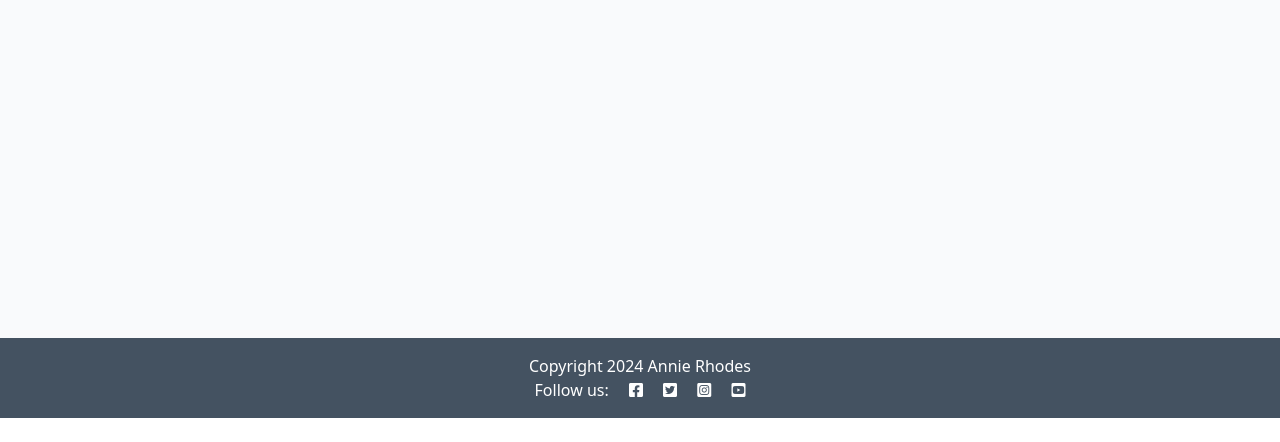
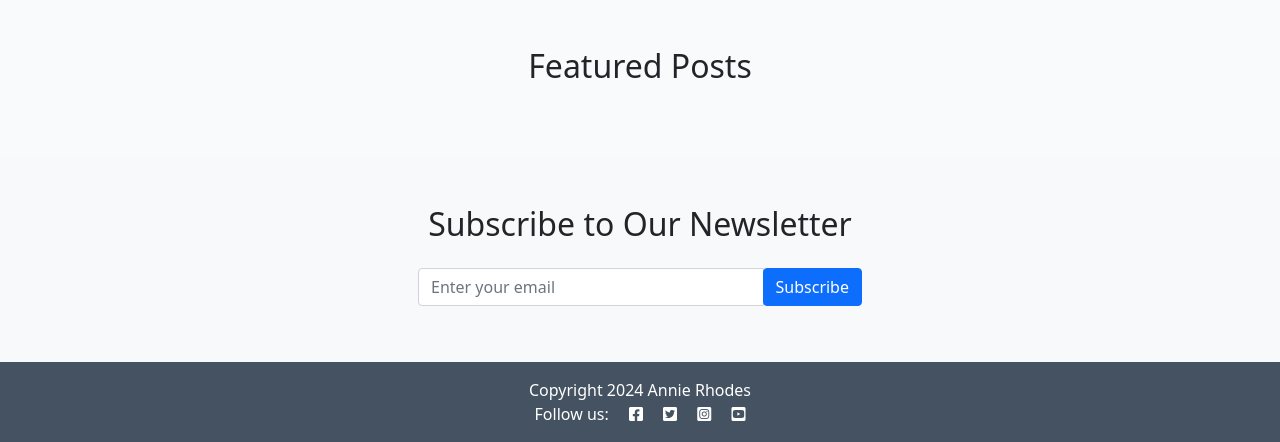
Before and after one commit to AnnieRho7/mindful-vibes, a Django app: page / in a window 1280 px wide. Shown: the part 382-824 px from the top of the page. Before the commit the page ends 800 px from the top, so only its background shows below. Run offline with Django 5.2, Linux system fonts and the light colour scheme; data that the repository does not hold is empty.

Commit message:
updated home page and added a new subcribe view

```diff
--- a/blog/models.py
+++ b/blog/models.py
@@ -15,6 +15,7 @@ class Post(models.Model):
     status = models.IntegerField(choices=STATUS, default=0)
     excerpt = models.TextField(blank=True)
     updated_on = models.DateTimeField(auto_now=True)
+    featured = models.BooleanField(default=False)
 
     class Meta:
         ordering = ["created_on"]
--- a/blog/urls.py
+++ b/blog/urls.py
@@ -2,11 +2,14 @@ from . import views
 from django.urls import path
 
 urlpatterns = [
-    path('', views.PostList.as_view(), name='home'),
+    path('', views.home, name='home'),
     path('blog/', views.PostList.as_view(), name='blog'),
+    #     path('', views.PostList.as_view(), name='home'),
+    #     path('blog/', views.PostList.as_view(), name='blog'),
     path('<slug:slug>/', views.post_detail, name='post_detail'),
     path('<slug:slug>/edit_comment/<int:comment_id>',
          views.comment_edit, name='comment_edit'),
     path('<slug:slug>/delete_comment/<int:comment_id>',
          views.comment_delete, name='comment_delete'),
+    path('subscribe/', views.subscribe, name='subscribe'),
 ]
--- a/blog/views.py
+++ b/blog/views.py
@@ -7,14 +7,14 @@ from .forms import CommentForm
 
 # Create your views here.
 class PostList(generic.ListView):
-    queryset = Post.objects.filter(status=1)
+    model = Post
+    queryset = Post.objects.filter(status=1).order_by('-created_on')
+    template_name = 'blog/blog_list.html'
     paginate_by = 6
 
-    def get_template_names(self):
-        if self.request.path == '/':
-            return ["index.html"]
-        else:
-            return ["blog/blog_list.html"]
+def home(request):
+    featured_posts = Post.objects.filter(status=1, featured=True)[:3]
+    return render(request, 'index.html', {'featured_posts': featured_posts})
 
 
 def post_detail(request, slug):
@@ -98,3 +98,11 @@ def comment_delete(request, slug, comment_id):
         messages.add_message(request, messages.ERROR, 'You can only delete your own comments!')
 
     return HttpResponseRedirect(reverse('post_detail', args=[slug]))
+
+def subscribe(request):
+    if request.method == 'POST':
+        email = request.POST.get('email')
+        # Here you would typically save the email to your mailing list
+        # For now, we'll just add a success message
+        messages.success(request, f'Thank you for subscribing with {email}!')
+    return redirect('home')
--- a/templates/index.html
+++ b/templates/index.html
@@ -1,61 +1,59 @@
 {% extends "base.html" %}
+{% load static %}
 
 {% block content %}
+<div class="container-fluid p-0">
+    <!-- Hero Section -->
+    <section class="hero-section text-center py-5" style="background-image: url('{% static 'images/hero-image.jpg' %}'); background-size: cover; background-position: center;">
+        <div class="container">
+            <h1 class="display-4 text-white">Welcome to Mindful Vibes</h1>
+            <p class="lead text-white">Discover inner peace and mindfulness</p>
+            <a href="{% url 'blog' %}" class="btn btn-primary btn-lg">Explore Our Blog</a>
+        </div>
+    </section>
 
-<!-- index.html content starts here -->
-<div class="container-fluid">
-    <div class="row">
-
-        <!-- Blog Entries Column -->
-        <div class="col-12 mt-3 left">
+    <!-- Featured Posts Section -->
+    <section class="featured-posts py-5">
+        <div class="container">
+            <h2 class="text-center mb-4">Featured Posts</h2>
             <div class="row">
-                {% for post in post_list %}
-                <div class="col-md-4">
-                    <div class="card mb-4">
+                {% for post in featured_posts %}
+                <div class="col-md-4 mb-4">
+                    <div class="card h-100">
                         <div class="card-body">
-                            <div class="image-container">
-                                <div class="image-flash">
-                                    <p class="author">Author: {{ post.author }}</p>
-                                </div>
-                            </div>
-                            <a href="{% url 'post_detail' post.slug %}" class="post-link">
-                                <h2 class="card-title">{{ post.title }}</h2>
-                                <p class="card-text">{{ post.excerpt }}</p>
-                            </a>
-
-                            <hr />
-                            <p class="card-text text-muted h6">{{ post.created_on}}
-                            </p>
+                            <h5 class="card-title">{{ post.title }}</h5>
+                            <p class="card-text">{{ post.excerpt }}</p>
+                            <a href="{% url 'post_detail' post.slug %}" class="btn btn-outline-primary">Read More</a>
                         </div>
                     </div>
                 </div>
-                {% if forloop.counter|divisibleby:3 %}
-            </div>
-            <div class="row">
-                {% endif %}
                 {% endfor %}
-
             </div>
         </div>
-    </div>
-    {% if is_paginated %}
-    <nav aria-label="Page navigation">
-        <ul class="pagination justify-content-center">
-            {% if page_obj.has_previous %}
-            <li>
-                <a href="?page={{ page_obj.previous_page_number }}" class="page-link">&laquo; PREV</a>
-            </li>
-            {% endif %}
-            {% if page_obj.has_next %}
-            <li><a href="?page={{ page_obj.next_page_number }}" class="page-link"> NEXT &raquo;</a></li>
-            {% endif %}
-        </ul>
-    </nav>
-    {% endif %}
+    </section>
+
+    <!-- Subscribe Section -->
+    <section class="subscribe-section py-5 bg-light">
+        <div class="container">
+            <h2 class="text-center mb-4">Subscribe to Our Newsletter</h2>
+            <div class="row justify-content-center">
+                <div class="col-md-6">
+                    <form action="{% url 'subscribe' %}" method="post" class="form-inline justify-content-center">
+                        {% csrf_token %}
+                        <div class="input-group mb-2 mr-sm-2">
+                            <input type="email" class="form-control" placeholder="Enter your email" required>
+                            <div class="input-group-append">
+                                <button type="submit" class="btn btn-primary">Subscribe</button>
+                            </div>
+                        </div>
+                    </form>
+                </div>
+            </div>
+        </div>
+    </section>
 </div>
+{% endblock %}
 
-<!-- index.html content ends here -->
-{% endblock %}
 {% block copyright %}
 Copyright 2024 Annie Rhodes
 {% endblock %}
```
Also changed, not shown: blog/migrations/0006_post_featured.py (added), mindful_vibes/urls.py (line endings or trailing spaces).
